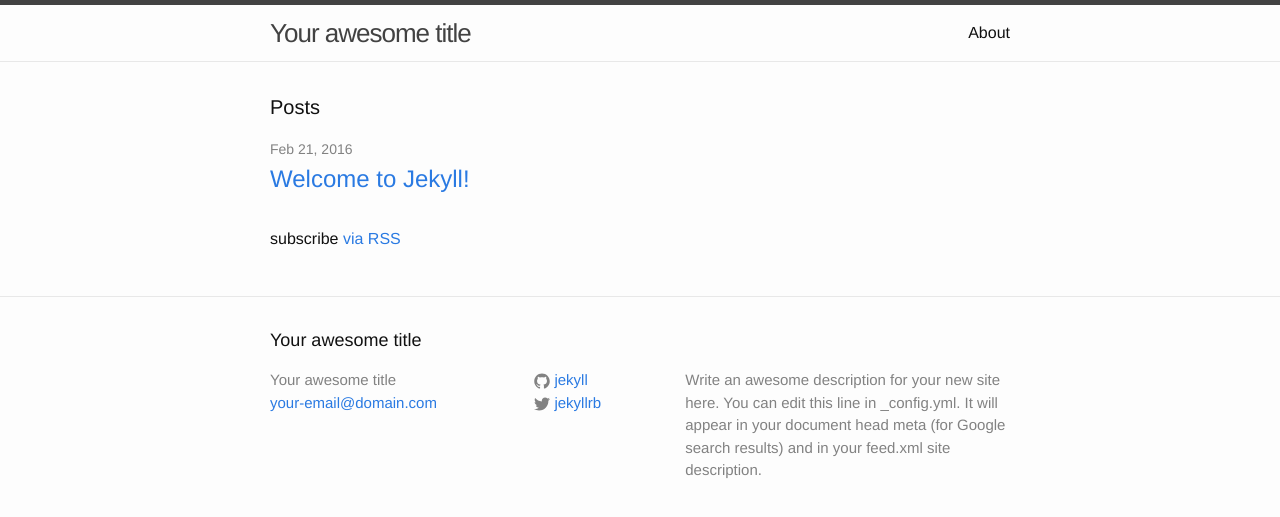
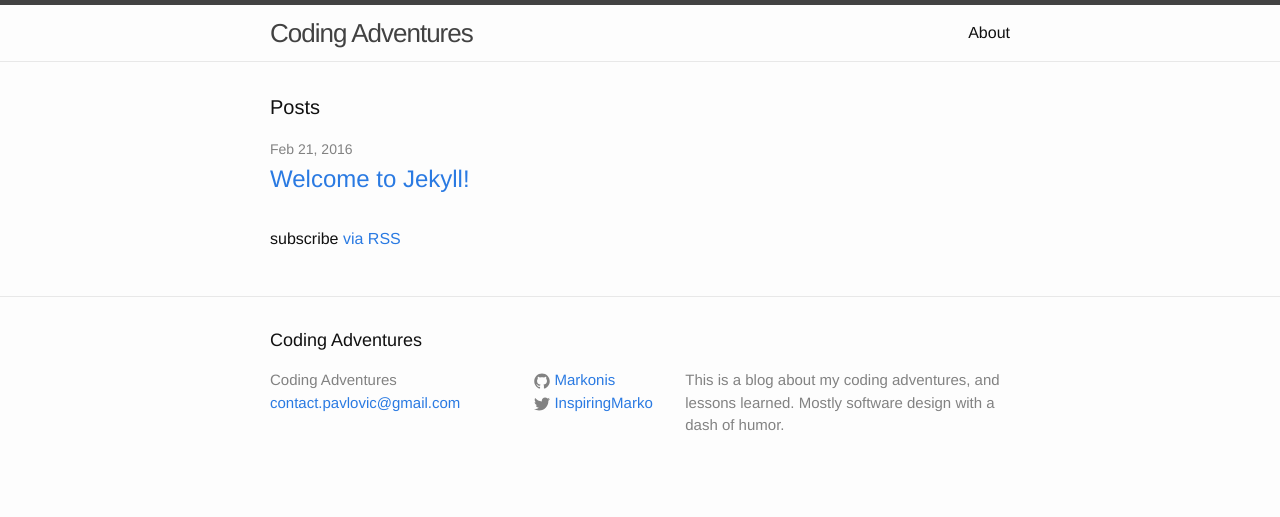
Before and after one commit to Markonis/markonis.github.io, a Jekyll site: the page built from index.html, in a window 1280 px wide. Shown: the top 517 px of the page. Built offline with Jekyll 4.4.1, drawn with Linux system fonts in a browser that asks for light colours.

Commit message:
Update _config.yml

```diff
--- a/_config.yml
+++ b/_config.yml
@@ -6,16 +6,13 @@
 # 'jekyll serve'. If you change this file, please restart the server process.
 
 # Site settings
-title: Your awesome title
-email: your-email@domain.com
-description: > # this means to ignore newlines until "baseurl:"
-  Write an awesome description for your new site here. You can edit this
-  line in _config.yml. It will appear in your document head meta (for
-  Google search results) and in your feed.xml site description.
+title: Coding Adventures
+email: contact.pavlovic@gmail.com
+description: This is a blog about my coding adventures, and lessons learned. Mostly software design with a dash of humor.
 baseurl: "" # the subpath of your site, e.g. /blog
-url: "http://yourdomain.com" # the base hostname & protocol for your site
-twitter_username: jekyllrb
-github_username:  jekyll
+url: "http://markonis.github.io" # the base hostname & protocol for your site
+twitter_username: InspiringMarko
+github_username:  Markonis
 
 # Build settings
 markdown: kramdown
```
